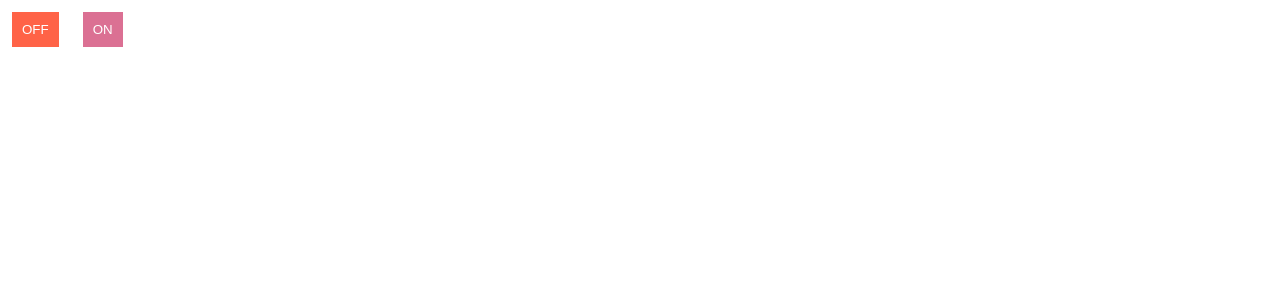
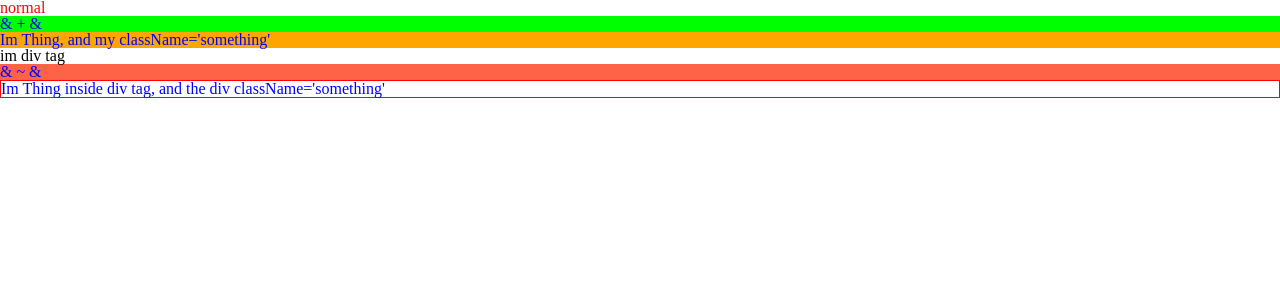
Before and after one commit to pakxe/widget, a React (Create React App) app: page / in a window 1280 px wide. Shown: the top 300 px of the page. Built offline with nearby package versions, Linux system fonts and the light colour scheme.

Commit message:
chore: selector 연습

```diff
--- a/src/App.js
+++ b/src/App.js
@@ -1,21 +1,49 @@
 import styled from "styled-components";
 
-const Button = styled.button`
-  // color props가 있다면 그 props의 값으로 배경색을 지정한다.
-  // 전달받은 props가 없다면 기본값인 palevioletred로 배경색을 지정한다.
-  background: ${(props) => props.color || "palevioletred"};
-  color: white;
+const Thing = styled.div`
+  color: blue;
 
-  border: 2px solid white;
-  padding: 10px;
-  margin: 10px;
+  &:hover {
+    // <Thing>에 hover상태일 때
+    color: red;
+  }
+
+  & ~ & {
+    // 첫번째 출현하는 <Thing> 뒤에 있는 모든 <Thing>에게 적용. 첫번째 <Thing>은 적용되지 않음
+    background: tomato;
+  }
+
+  & + & {
+    // <Thing> 출현 후 바로 뒤따르는 B요소에게 적용
+    background: lime;
+  }
+
+  &.something {
+    // 클래스명이 'something'인 <Thing>에게 적용
+    background: orange;
+  }
+
+  .something-else & {
+    // 클래스명이 'something-else'인 임의의 컴포넌트 안에 있는 모든 <Thing>
+    border: 1px solid red;
+  }
 `;
 
 function App() {
   return (
     <>
-      <Button color="tomato">OFF</Button>
-      <Button>ON</Button>
+      <Thing>normal</Thing>
+      <Thing>& + &</Thing>
+      <Thing className="something">
+        Im Thing, and my className='something'
+      </Thing>
+      <div>im div tag</div>
+      <Thing>& ~ &</Thing>
+      <div className="something-else">
+        <Thing>
+          Im Thing inside div tag, and the div className='something'
+        </Thing>
+      </div>
     </>
   );
 }
```
